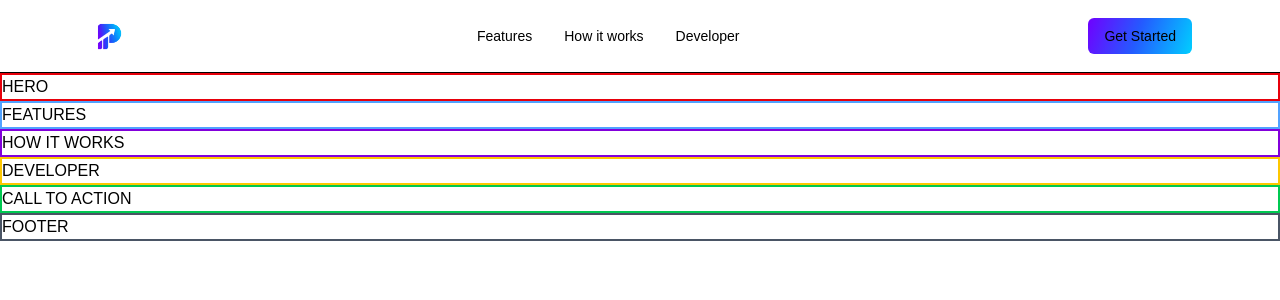
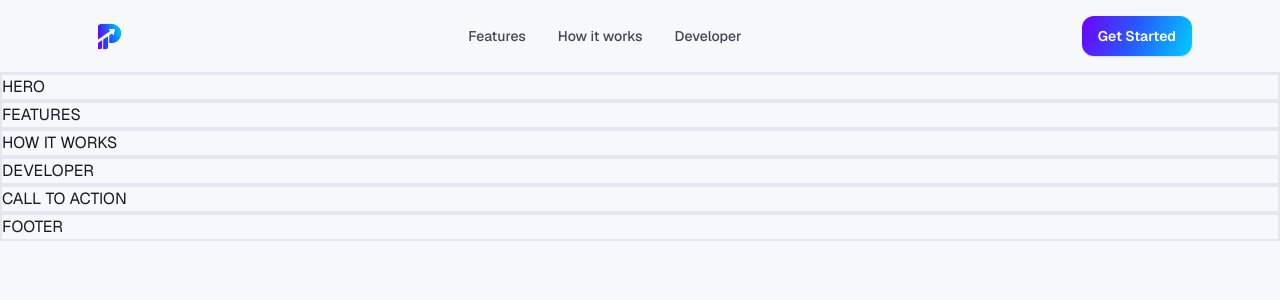
Before and after one commit to Begeeeg/progress_ui, a Next.js app: page / in a window 1280 px wide. Shown: the top 300 px of the page. Built offline with nearby package versions, Linux system fonts and the light colour scheme.

Commit message:
💄 style(ui): apply global theme and shared button styles

```diff
--- a/app/globals.css
+++ b/app/globals.css
@@ -1,11 +1,20 @@
 @import "tailwindcss";
 
 :root {
-  --background: #ffffff;
-  --foreground: #000000;
+  color-scheme: light;
+  --background: #f7f8fc;
+  --foreground: #15172b;
   --primary: #00cfff;
   --secondary: #245bff;
   --tertiary: #7000ff;
+  --canvas: #f7f8fc;
+  --surface: #ffffff;
+  --surface-soft: #f1f3f9;
+  --ink: #15172b;
+  --ink-dim: #68708a;
+  --line: #e4e7f0;
+  --emerald: #245bff;
+  --emerald-dark: #1747db;
   --gradient-primary: linear-gradient(
     110deg,
     var(--tertiary) 0%,
@@ -17,22 +26,40 @@
 @theme inline {
   --color-background: var(--background);
   --color-foreground: var(--foreground);
+  --color-canvas: var(--canvas);
+  --color-surface: var(--surface);
+  --color-surface-soft: var(--surface-soft);
+  --color-ink: var(--ink);
+  --color-ink-dim: var(--ink-dim);
+  --color-line: var(--line);
+  --color-emerald: var(--emerald);
+  --color-emerald-dark: var(--emerald-dark);
   --font-sans: var(--font-geist-sans);
   --font-mono: var(--font-geist-mono);
 }
 
 @media (prefers-color-scheme: dark) {
   :root {
-    --background: #1e1e1e;
-    --foreground: #ffffff;
-    --primary: #00cfff;
-    --secondary: #245bff;
-    --tertiary: #7000ff;
+    color-scheme: dark;
+    --background: #10111b;
+    --foreground: #f5f6fc;
+    --canvas: #10111b;
+    --surface: #191b28;
+    --surface-soft: #222537;
+    --ink: #f5f6fc;
+    --ink-dim: #a1a7bb;
+    --line: #303348;
+    --emerald: #5f88ff;
+    --emerald-dark: #8daaff;
   }
+}
+
+* {
+  border-color: var(--line);
 }
 
 body {
   background: var(--background);
   color: var(--foreground);
-  font-family: Arial, Helvetica, sans-serif;
+  font-family: var(--font-geist-sans), Arial, Helvetica, sans-serif;
 }
--- a/shared/components/ui/Button.tsx
+++ b/shared/components/ui/Button.tsx
@@ -1,4 +1,75 @@
+import type { ButtonHTMLAttributes, ReactNode } from "react";
+import Link from "next/link";
+import type { LinkProps } from "next/link";
+
+type ButtonVariant = "primary" | "secondary" | "ghost" | "danger";
+type ButtonSize = "sm" | "md" | "lg";
+
+const variantClasses: Record<ButtonVariant, string> = {
+  primary:
+    "bg-(image:--gradient-primary) text-white shadow-sm hover:brightness-110",
+  secondary:
+    "border border-line bg-surface text-ink hover:border-(--secondary) hover:text-(--secondary)",
+  ghost: "text-ink-dim hover:bg-surface-soft hover:text-ink",
+  danger: "bg-red-500/10 text-red-600 hover:bg-red-500/15",
+};
+
+const sizeClasses: Record<ButtonSize, string> = {
+  sm: "min-h-9 px-3 text-xs",
+  md: "min-h-10 px-4 text-sm",
+  lg: "min-h-12 px-5 text-sm",
+};
+
+const baseClasses =
+  "inline-flex items-center justify-center gap-2 rounded-xl font-semibold transition disabled:pointer-events-none disabled:opacity-50 focus-visible:outline-none focus-visible:ring-2 focus-visible:ring-(--secondary)/50";
+
+export interface ButtonProps extends ButtonHTMLAttributes<HTMLButtonElement> {
+  variant?: ButtonVariant;
+  size?: ButtonSize;
+  children: ReactNode;
+}
+
+export function Button({
+  variant = "primary",
+  size = "md",
+  className = "",
+  children,
+  ...props
+}: ButtonProps) {
+  return (
+    <button
+      className={`${baseClasses} ${variantClasses[variant]} ${sizeClasses[size]} ${className}`}
+      {...props}
+    >
+      {children}
+    </button>
+  );
+}
+
+export interface ButtonLinkProps extends LinkProps {
+  variant?: ButtonVariant;
+  size?: ButtonSize;
+  className?: string;
+  children: ReactNode;
+}
+
+export function ButtonLink({
+  variant = "primary",
+  size = "md",
+  className = "",
+  children,
+  ...props
+}: ButtonLinkProps) {
+  return (
+    <Link
+      className={`${baseClasses} ${variantClasses[variant]} ${sizeClasses[size]} ${className}`}
+      {...props}
+    >
+      {children}
+    </Link>
+  );
+}
+
 export const buttonVariants = {
-  default:
-    "inline-flex items-center rounded-md bg-(image:--gradient-primary) px-4 py-2 text-sm font-medium transition-opacity duration-300 hover:brightness-150 hover:text-black w-full justify-center",
+  default: `${baseClasses} ${variantClasses.primary} ${sizeClasses.md} w-full`,
 };
```
